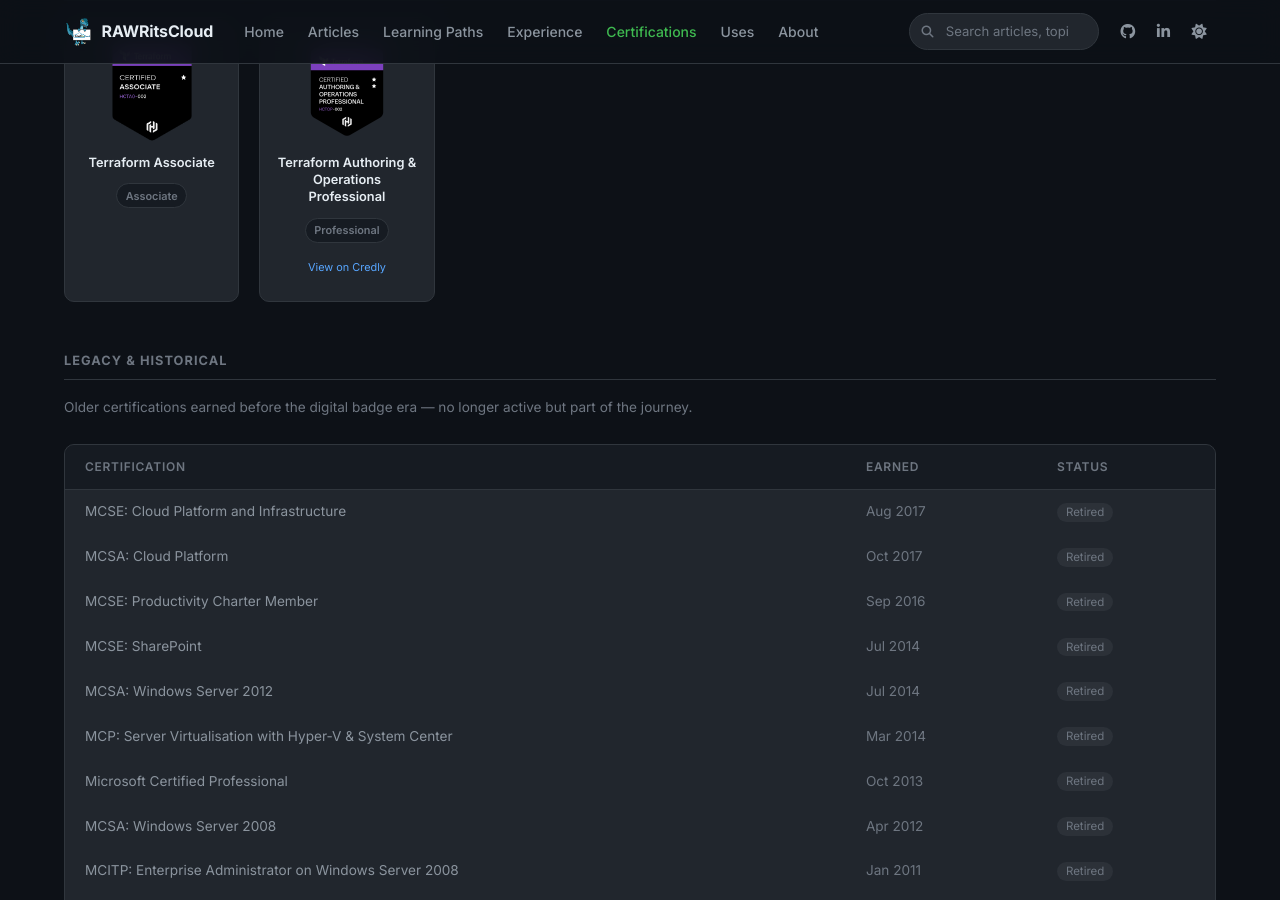
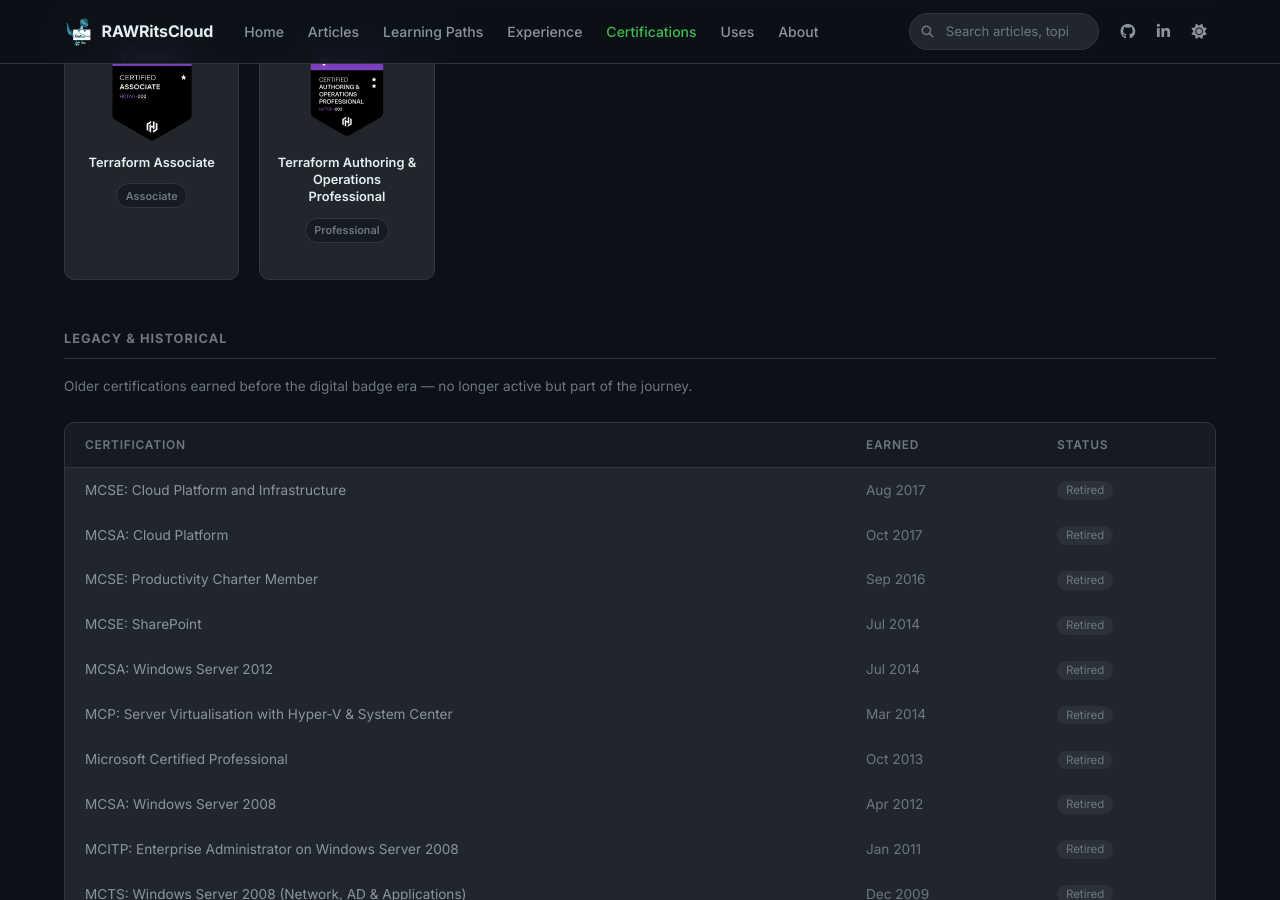
Before and after one commit to RAWRitsCloud/rawritscloud.github.io, a Jekyll site: the page built from _pages/certifications.html, in a window 1280 px wide and 900 px high, scrolled down 1728 px. Built offline with Jekyll 4.4.1, drawn with Linux system fonts in a browser that asks for light colours; comment, search, counter and statistics services are not loaded.

Commit message:
remove credly link

```diff
--- a/_pages/certifications.html
+++ b/_pages/certifications.html
@@ -145,8 +145,7 @@
       <img src="{{ site.baseurl }}/assets/images/certs/hashicorp-terraform-professional.png" alt="Terraform Authoring and Operations Professional">
       <div class="cert-name">Terraform Authoring &amp; Operations Professional</div>
       <div class="cert-level">Professional</div>
-      <a href="https://www.credly.com/badges/3320fd34-96bc-4800-a159-60a5d4550db3" target="_blank" rel="noopener"
-         style="font-size:0.68rem;color:var(--accent-blue);margin-top:0.2rem;">View on Credly</a>
+      <div class="cert-date"></div>
     </div>
 
   </div>
```
